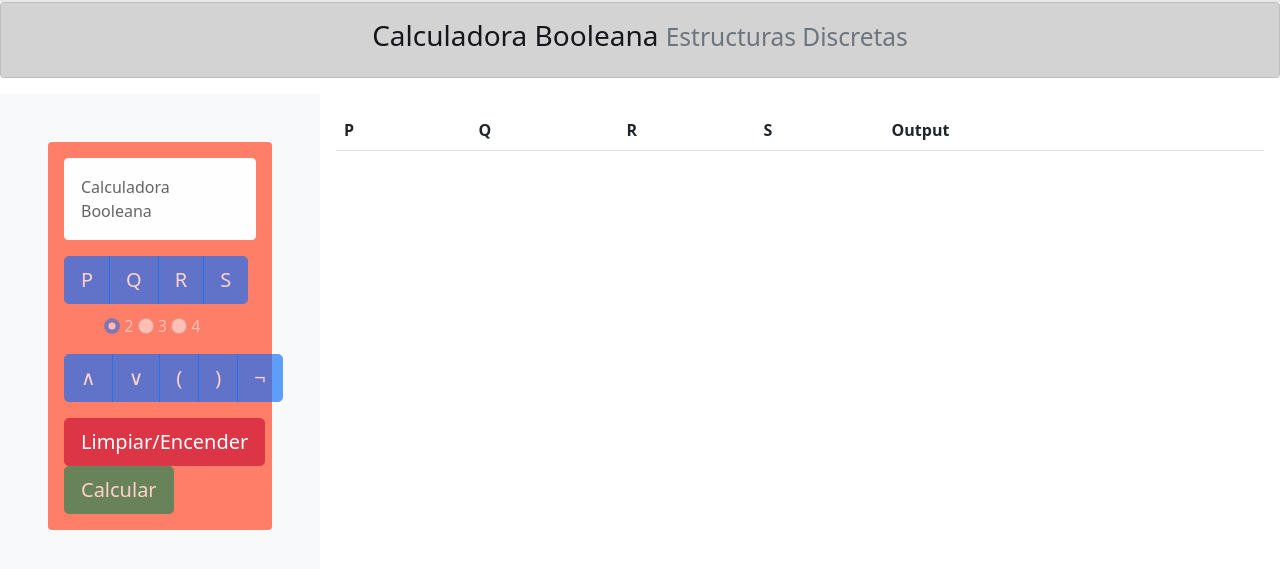
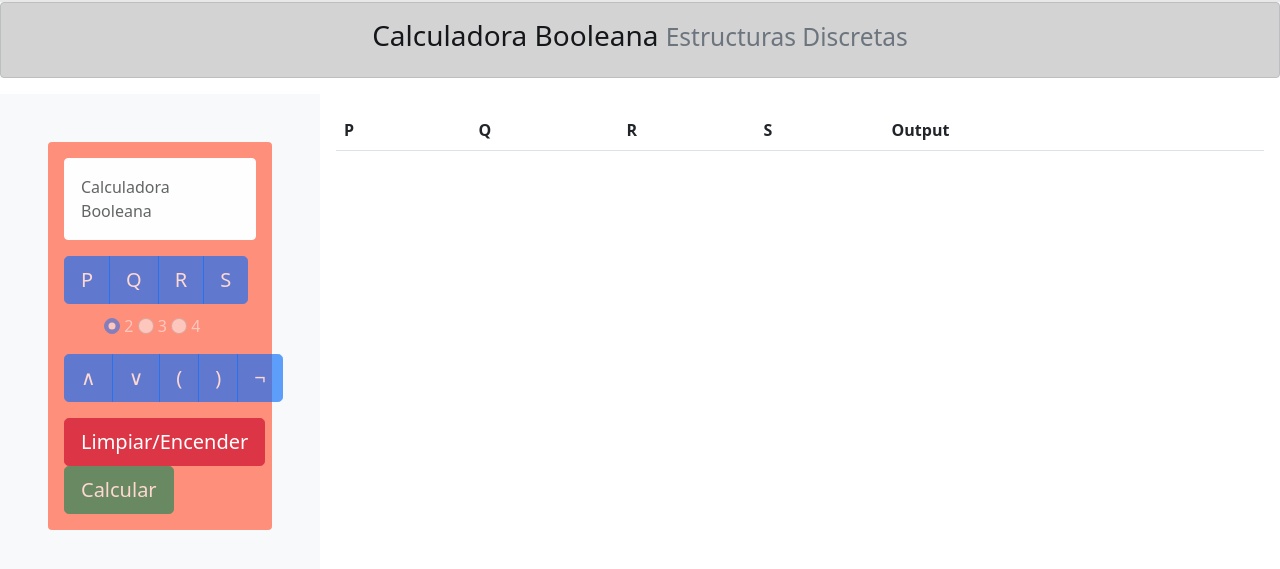
Before and after one commit to gaytan-aaron/Boolean-Calculator-T7, a website built with webpack: page src/index.html in a window 1280 px wide. Shown: the part 133-702 px from the top of the page. Built offline with nearby package versions, Linux system fonts and the light colour scheme.

Commit message:
AplicacionLista v1.05

```diff
--- a/src/index.html
+++ b/src/index.html
@@ -22,7 +22,7 @@
         </div>
 
         <div class="w-25 p-5 bg-light" style="float: left;" id="calculadora">
-            <div class="p-3 text-white rounded" style="background-color: #FF7E68;" id="calculadora">
+            <div class="p-3 text-white rounded" style="background-color: #fd8f7b;" id="calculadora">
 
                 <div class="alert alert-light" role="alert" id="screen">
                     Calculadora Booleana
```
